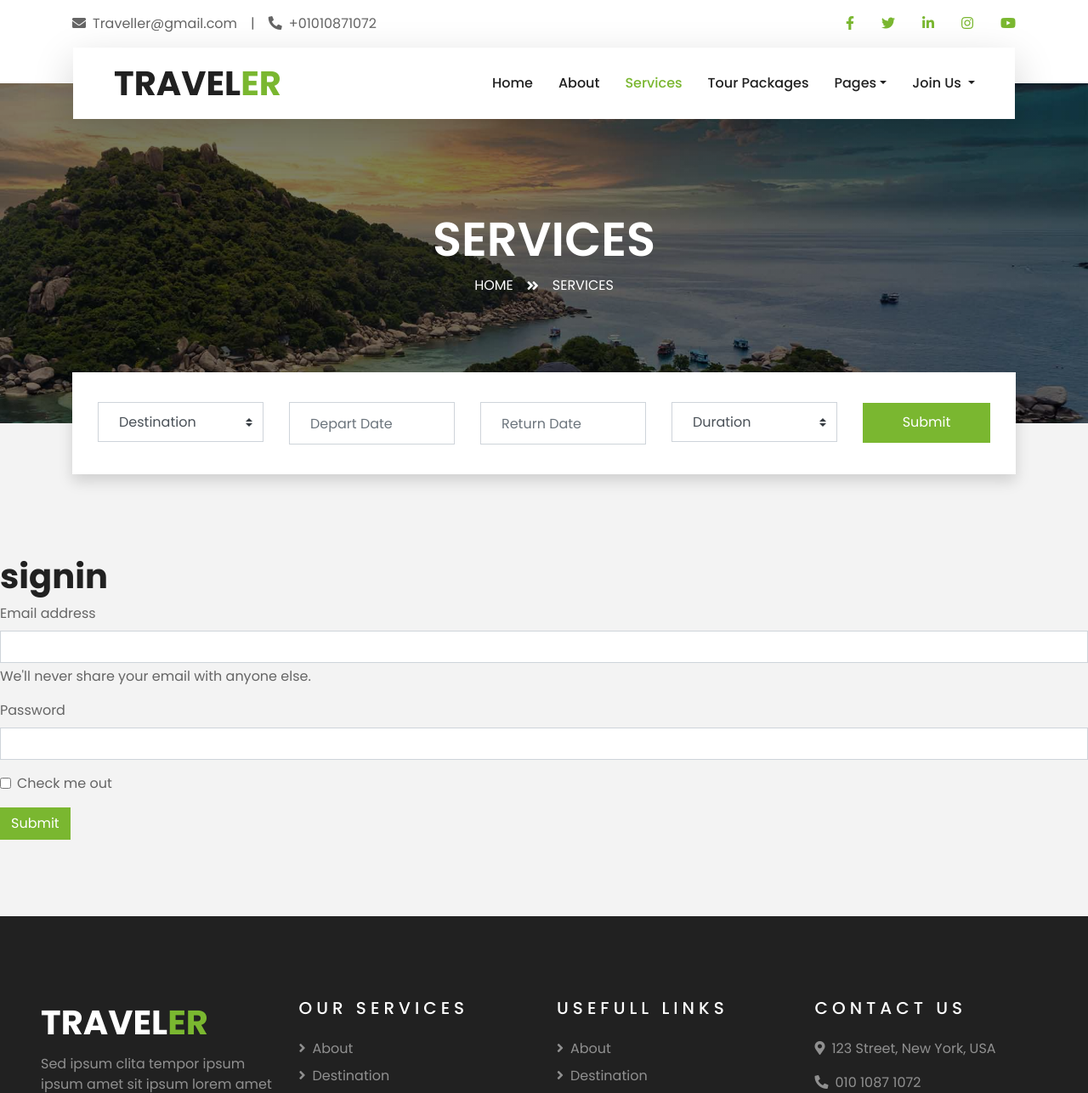
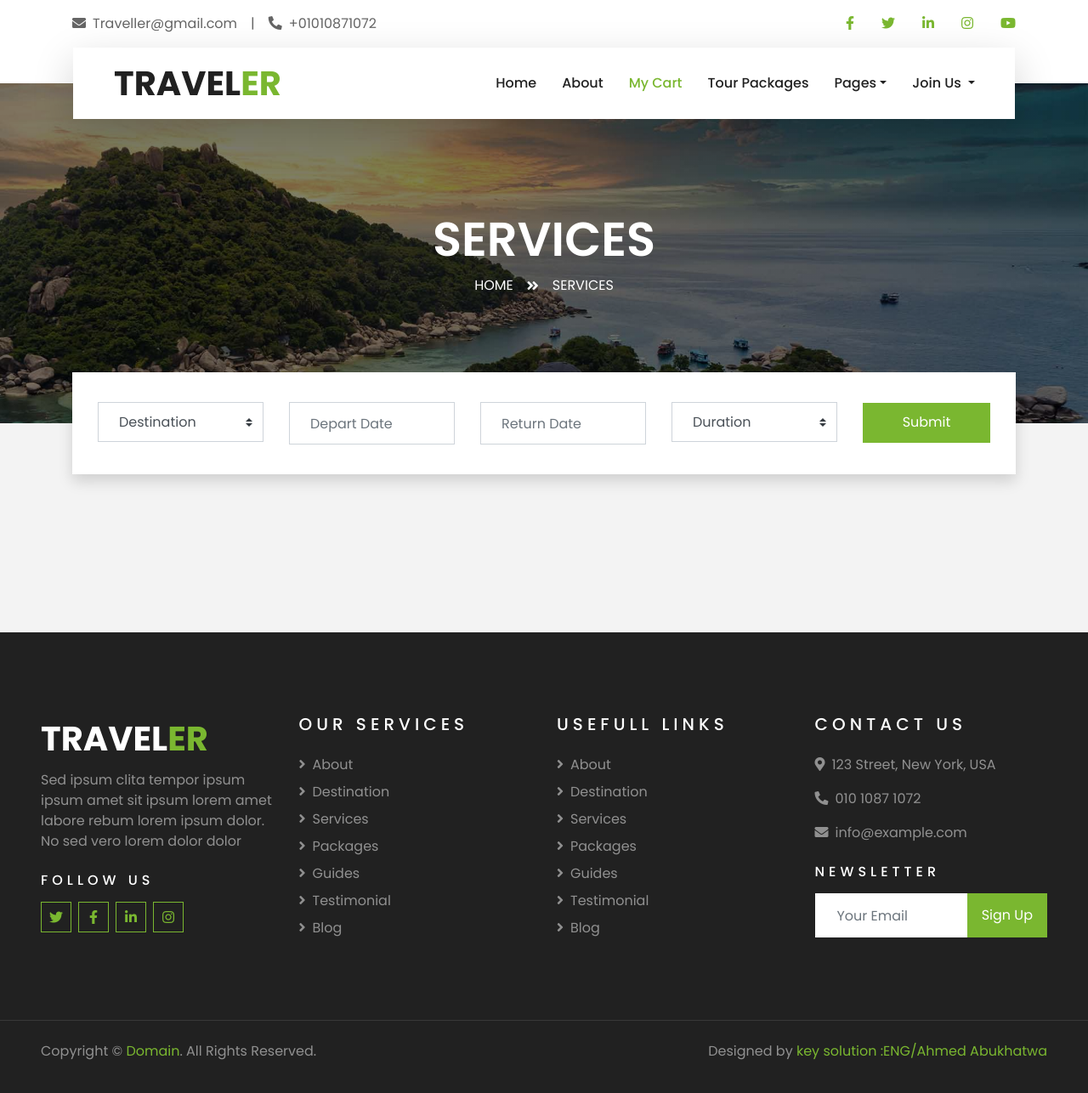
Before and after one commit to AhmedAbokhatwa/reservation-travel-tickets--Django, a Django app: page /service in a window 1280 px wide. Shown: the top 1286 px of the page at 85% size. After the commit the page ends 1247 px from the top, so only its background shows below. Run offline with Django 4.2, Linux system fonts and the light colour scheme; some libraries are stand-ins or nearby versions.

Commit message:
fix: service change to cart

```diff
--- a/templates/accounts/profile.html
+++ b/templates/accounts/profile.html
@@ -6,7 +6,7 @@
     <div class="container-fluid page-header">
         <div class="container">
             <div class="d-flex flex-column align-items-center justify-content-center" style="min-height: 400px">
-                <h3 class="display-4 text-white text-uppercase">Services</h3>
+                <h3 class="display-4 text-white text-uppercase">Cart</h3>
                 <div class="d-inline-flex text-white">
                     <p class="m-0 text-uppercase"><a class="text-white" href="">Home</a></p>
                     <i class="fa fa-angle-double-right pt-1 px-3"></i>
--- a/templates/pages/service.html
+++ b/templates/pages/service.html
@@ -71,7 +71,7 @@
     </div>
     <!-- Booking End -->
 
-    <div class="res">
+    <!-- <div class="res">
         <h1>signin</h1>
         <form >
             <div class="mb-3">
@@ -89,5 +89,5 @@
             </div>
             <button type="submit" class="btn btn-primary">Submit</button>
           </form>
-    </div>
+    </div> -->
 {% endblock content %}
--- a/templates/partials/_navbar.html
+++ b/templates/partials/_navbar.html
@@ -33,7 +33,7 @@
                     {% else %}
                     class="nav-item nav-link"
                     {% endif %}
-                    >Services</a>
+                    >My Cart</a>
 
                     <a href="{% url 'products' %}"
                     {% if 'products' in request.path %}
--- a/templates/products/product.html
+++ b/templates/products/product.html
@@ -3,7 +3,7 @@
 {% block title %} Packages {% endblock %}
 {% block content %}
     <!-- Header Start -->
-     hhhhhhhhhhhhhhhhhhhhhhhhhhhhhhhhhhhhhhhhhhhhhhhhhhhhhhhhhhhhhhhhhhhhh
+
     <div class="container-fluid page-header">
         <div class="container">
             <div class="d-flex flex-column align-items-center justify-content-center" style="min-height: 400px">
```
